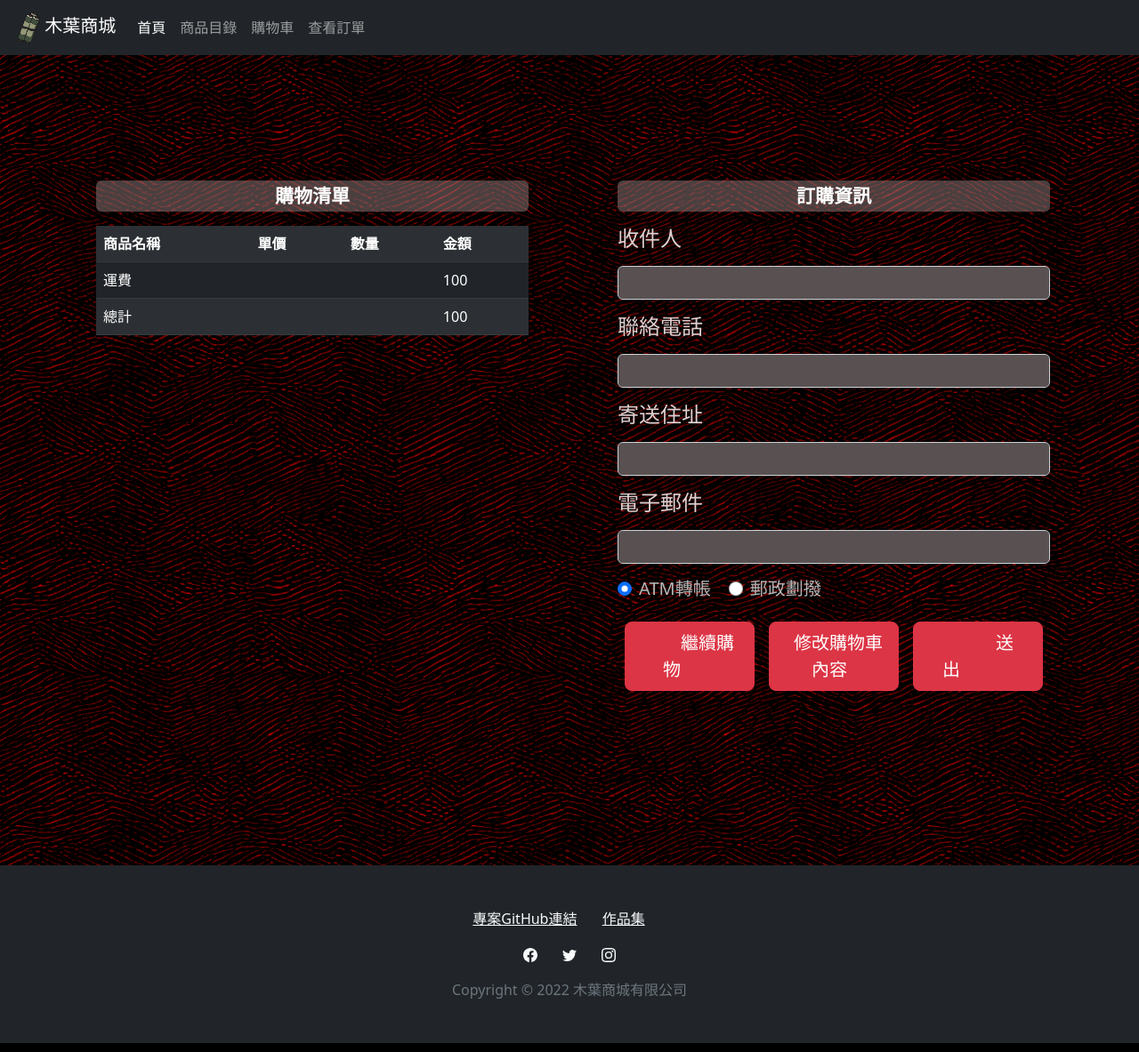
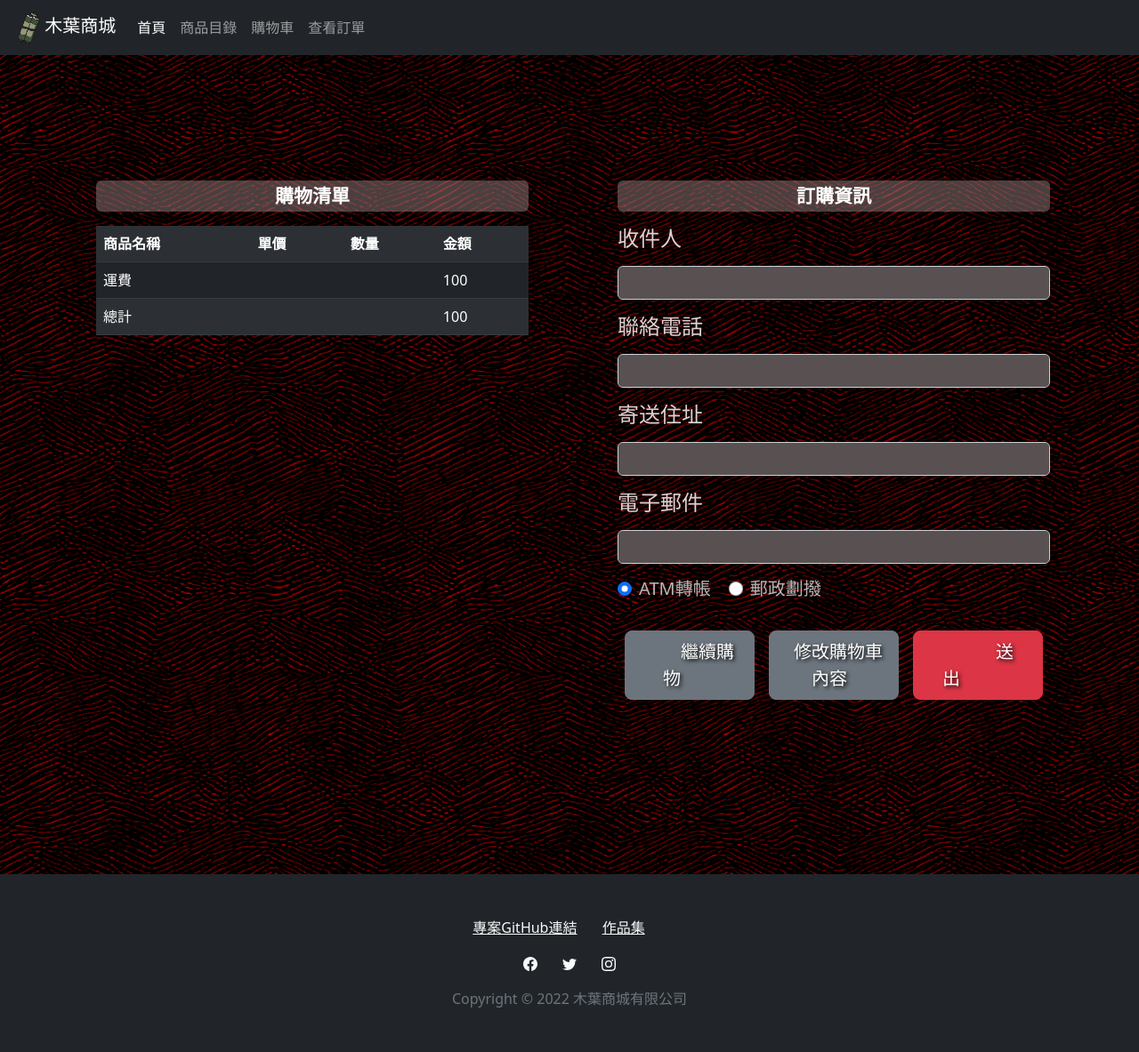
Before and after one commit to MiruOrange/oneMarket, a Django app: page /cartorder/ in a window 1280 px wide. Shown: the whole page at 89% size. Run offline with Django 4.2, Linux system fonts and the light colour scheme; some libraries are stand-ins or nearby versions.

Commit message:
修改購物車按鈕

```diff
--- a/templates/cartorder.html
+++ b/templates/cartorder.html
@@ -15,6 +15,10 @@
     .badge {
         width: 100%;
         background-color: #9983837c;
+    }
+    .btn {
+        color: white;
+        text-shadow: black 0.1em 0.1em 0.2em
     }
 </style>
 {% endblock %}
@@ -96,13 +100,13 @@
                         <h5>郵政劃撥</h5>
                     </label>
                 </div>
-                <div class="btn-group d-flex justify-content-around" style="padding-top: 15px;">
+                <div class="btn-group d-flex justify-content-around" style="padding-top: 25px;">
                     <div class="text-center mx-2">
-                        <button type="button" class="btn btn-default btn-danger btn-lg"
+                        <button type="button" class="btn btn-default btn-secondary btn-lg"
                             onclick="window.location='/menu/'">&emsp;&emsp;繼續購物&emsp;&emsp;</button>
                     </div>
                     <div class="text-center mx-2">
-                        <button type="button" class="btn btn-default btn-danger btn-lg"
+                        <button type="button" class="btn btn-default btn-secondary btn-lg"
                             onclick="window.location='/cart/'">&ensp;修改購物車內容&ensp;</button>
                     </div>
                     <div class="text-center mx-2">
```
